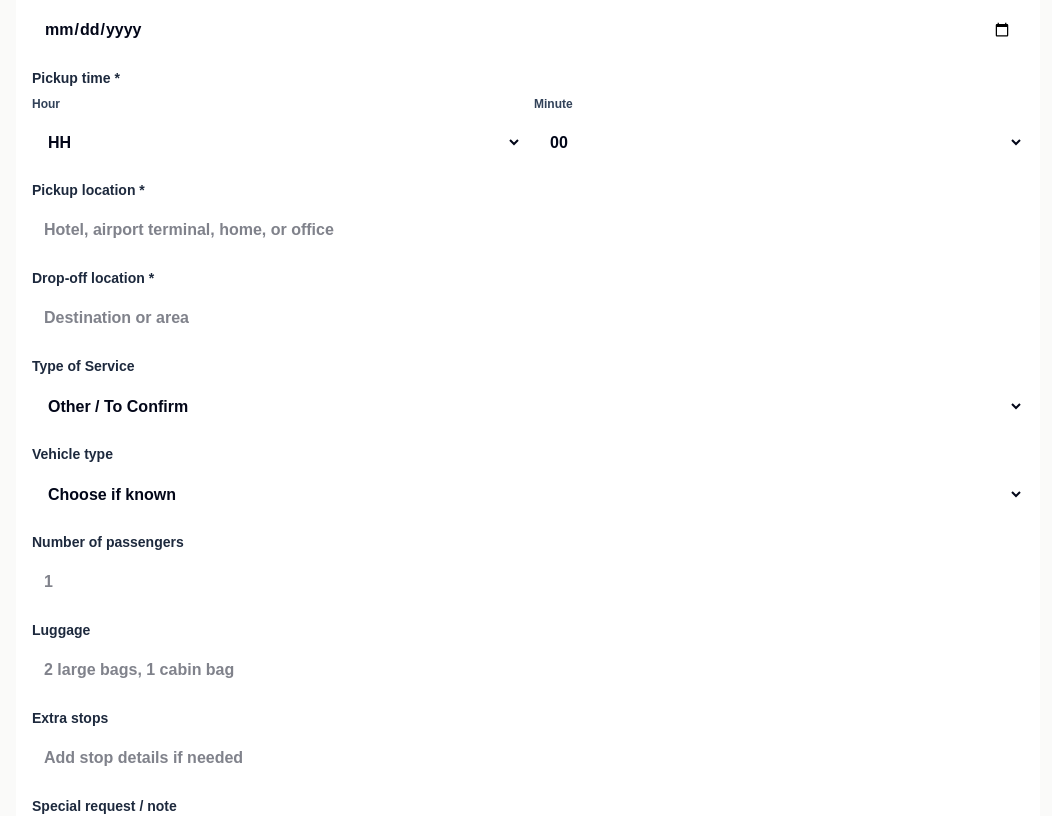
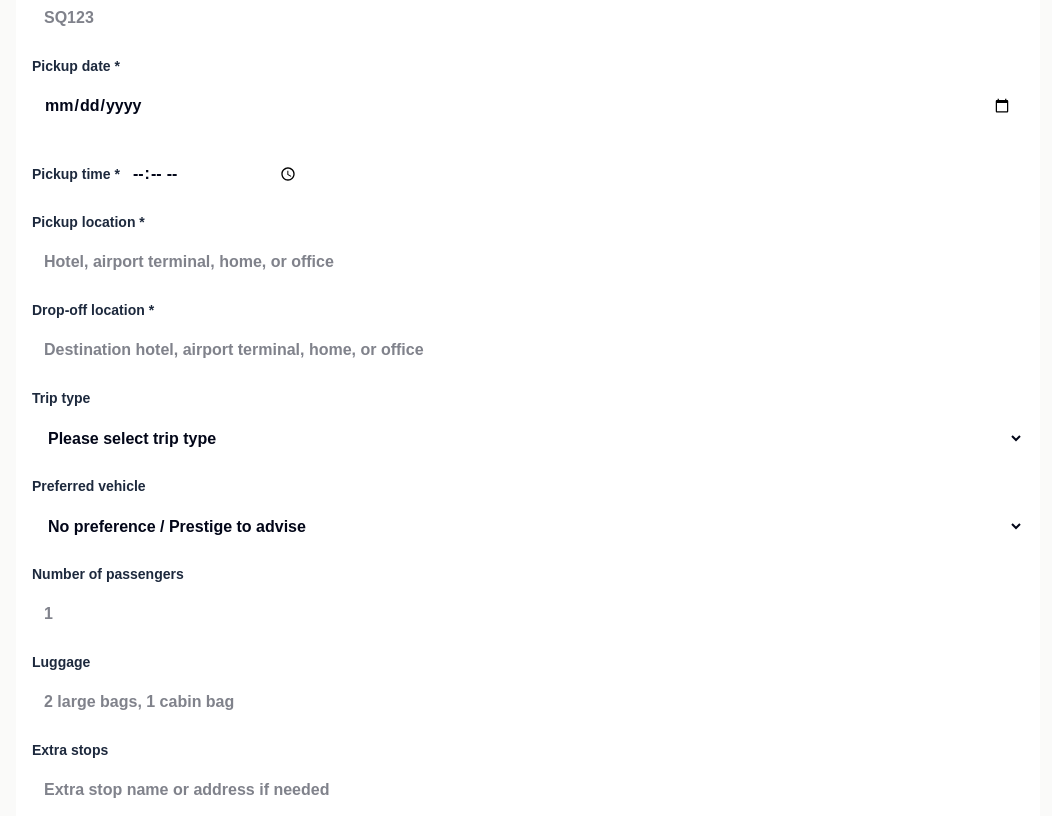
Before and after one commit to Prestigelimosg/-prestige-limo-ops, a Next.js app: page /book in a window 1280 px wide. Shown: the part 1060-1876 px from the top of the page, without its empty margins (112-1164 px from the left). Built offline with nearby package versions, Linux system fonts and the light colour scheme.

Commit message:
Polish customer booking request form

```diff
--- a/app/book/page.tsx
+++ b/app/book/page.tsx
@@ -19,7 +19,7 @@ const serviceOptions = [
   "Point-to-Point Transfer",
   "Hourly / Disposal",
   "Event / VIP Movement",
-  "Other / To Confirm",
+  "Other / Need advice",
 ];
 
 const vehicleOptions = [
@@ -28,23 +28,6 @@ const vehicleOptions = [
   "Hi-roof Minibus",
   "Mercedes E-Class",
   "Mercedes S-Class",
-];
-
-const pickupHourOptions = Array.from({ length: 24 }, (_, hour) => String(hour).padStart(2, "0"));
-
-const pickupMinuteOptions = [
-  "00",
-  "05",
-  "10",
-  "15",
-  "20",
-  "25",
-  "30",
-  "35",
-  "40",
-  "45",
-  "50",
-  "55",
 ];
 
 const bookingMemoryPassengerListId = "customer-booking-memory-passengers";
@@ -126,7 +109,7 @@ const initialForm: BookingRequestForm = {
   flightNumber: "",
   pickupLocation: "",
   dropoffLocation: "",
-  serviceType: "Other / To Confirm",
+  serviceType: "",
   vehicleType: "",
   passengerCount: "",
   luggage: "",
@@ -144,8 +127,8 @@ const requiredFieldLabels: Record<keyof BookingRequestForm, string> = {
   flightNumber: "Flight number if any",
   pickupLocation: "Pickup location",
   dropoffLocation: "Drop-off location",
-  serviceType: "Type of Service",
-  vehicleType: "Vehicle type",
+  serviceType: "Trip type",
+  vehicleType: "Preferred vehicle",
   passengerCount: "Number of passengers",
   luggage: "Luggage",
   extraStops: "Extra stops",
@@ -179,15 +162,6 @@ function feedbackClass(tone: Feedback["tone"]) {
   }
 
   return "border-sky-200 bg-sky-50 text-sky-950";
-}
-
-function splitPickupTime(value: string) {
-  const [hour = "", minute = ""] = value.split(":");
-
-  return {
-    hour: pickupHourOptions.includes(hour) ? hour : "",
-    minute: pickupMinuteOptions.includes(minute) ? minute : "",
-  };
 }
 
 function applyBookingMemoryToForm(
@@ -519,21 +493,6 @@ export default function CustomerBookingPage() {
     setConfirmationStatus(null);
   }
 
-  function updatePickupTimePart(part: "hour" | "minute", value: string) {
-    updateForm((currentForm) => {
-      const current = splitPickupTime(currentForm.pickupTime);
-      const nextHour = part === "hour" ? value : current.hour;
-      const nextMinute = part === "minute" ? value : current.minute || "00";
-
-      return {
-        ...currentForm,
-        pickupTime: nextHour ? `${nextHour}:${nextMinute || "00"}` : "",
-      };
-    });
-    setMissingFields((current) => current.filter((item) => item !== "pickupTime"));
-    setConfirmationStatus(null);
-  }
-
   function applyLocalVoiceDraftFieldFill(transcript: string) {
     const result = applyLocalVoiceDraftFieldFillToForm(formRef.current, transcript);
     setVoiceDraftFilledFields(result.filledFields);
@@ -674,8 +633,6 @@ export default function CustomerBookingPage() {
     return missingFields.includes(field);
   }
 
-  const pickupTimeParts = splitPickupTime(form.pickupTime);
-
   return (
     <main
       className="min-h-screen overflow-x-hidden bg-stone-50 px-4 py-6 text-slate-950 sm:px-6 lg:px-8"
@@ -778,6 +735,15 @@ export default function CustomerBookingPage() {
                   Contact Details
                 </h2>
                 <p className="text-sm text-slate-600">Required fields are marked with *.</p>
+                <div
+                  className="mt-2 rounded-md border border-sky-200 bg-sky-50 px-3 py-2 text-sm leading-6 text-sky-950"
+                  data-customer-booking-request-notice="true"
+                >
+                  <p className="font-semibold">
+                    Prestige Limo will review and confirm your booking shortly.
+                  </p>
+                  <p>This is a booking request only. It is not confirmed until Prestige confirms it.</p>
+                </div>
               </div>
               <div className="mt-4 grid gap-4 md:grid-cols-2">
                 <label className="text-sm font-semibold text-slate-800">
@@ -889,61 +855,21 @@ export default function CustomerBookingPage() {
                   />
                 </label>
 
-                <fieldset
-                  aria-invalid={isMissing("pickupTime")}
-                  className="min-w-0 text-sm font-semibold text-slate-800"
-                  data-customer-booking-field="pickupTime"
-                  data-customer-booking-time-control="selects"
-                  data-required="true"
-                  data-step="300"
-                  data-value={form.pickupTime}
-                >
-                  <legend>Pickup time *</legend>
-                  <div className="mt-2 grid grid-cols-2 gap-3">
-                    <label className="min-w-0 text-xs font-semibold text-slate-700">
-                      Hour
-                      <select
-                        aria-label="Pickup hour"
-                        aria-invalid={isMissing("pickupTime")}
-                        className={fieldClass(isMissing("pickupTime"))}
-                        data-customer-booking-time-part="hour"
-                        onChange={(event) => updatePickupTimePart("hour", event.target.value)}
-                        required
-                        value={pickupTimeParts.hour}
-                      >
-                        <option value="">HH</option>
-                        {pickupHourOptions.map((hour) => (
-                          <option key={hour} value={hour}>
-                            {hour}
-                          </option>
-                        ))}
-                      </select>
-                    </label>
-                    <label className="min-w-0 text-xs font-semibold text-slate-700">
-                      Minute
-                      <select
-                        aria-label="Pickup minute"
-                        className={fieldClass(isMissing("pickupTime"))}
-                        data-customer-booking-time-part="minute"
-                        onChange={(event) => updatePickupTimePart("minute", event.target.value)}
-                        value={pickupTimeParts.minute || "00"}
-                      >
-                        {pickupMinuteOptions.map((minute) => (
-                          <option key={minute} value={minute}>
-                            {minute}
-                          </option>
-                        ))}
-                      </select>
-                    </label>
-                  </div>
+                <label className="text-sm font-semibold text-slate-800">
+                  Pickup time *
                   <input
-                    data-customer-booking-time-value="true"
+                    aria-invalid={isMissing("pickupTime")}
+                    className={`${fieldClass(isMissing("pickupTime"))} max-w-48`}
+                    data-customer-booking-field="pickupTime"
+                    data-customer-booking-time-control="native-time"
                     name="pickupTime"
-                    readOnly
-                    type="hidden"
+                    onChange={(event) => updateField("pickupTime", event.target.value)}
+                    required
+                    step="300"
+                    type="time"
                     value={form.pickupTime}
                   />
-                </fieldset>
+                </label>
 
                 <label className="text-sm font-semibold text-slate-800">
                   Pickup location *
@@ -968,7 +894,7 @@ export default function CustomerBookingPage() {
                     data-customer-booking-field="dropoffLocation"
                     name="dropoffLocation"
                     onChange={(event) => updateField("dropoffLocation", event.target.value)}
-                    placeholder="Destination or area"
+                    placeholder="Destination hotel, airport terminal, home, or office"
                     required
                     type="text"
                     value={form.dropoffLocation}
@@ -976,7 +902,7 @@ export default function CustomerBookingPage() {
                 </label>
 
                 <label className="text-sm font-semibold text-slate-800">
-                  Type of Service
+                  Trip type
                   <select
                     className={fieldClass()}
                     data-customer-booking-field="serviceType"
@@ -984,6 +910,7 @@ export default function CustomerBookingPage() {
                     onChange={(event) => updateField("serviceType", event.target.value)}
                     value={form.serviceType}
                   >
+                    <option value="">Please select trip type</option>
                     {serviceOptions.map((option) => (
                       <option key={option} value={option}>
                         {option}
@@ -993,7 +920,7 @@ export default function CustomerBookingPage() {
                 </label>
 
                 <label className="text-sm font-semibold text-slate-800">
-                  Vehicle type
+                  Preferred vehicle
                   <select
                     className={fieldClass()}
                     data-customer-booking-field="vehicleType"
@@ -1001,7 +928,7 @@ export default function CustomerBookingPage() {
                     onChange={(event) => updateField("vehicleType", event.target.value)}
                     value={form.vehicleType}
                   >
-                    <option value="">Choose if known</option>
+                    <option value="">No preference / Prestige to advise</option>
                     {vehicleOptions.map((option) => (
                       <option key={option} value={option}>
                         {option}
@@ -1044,7 +971,7 @@ export default function CustomerBookingPage() {
                     data-customer-booking-field="extraStops"
                     name="extraStops"
                     onChange={(event) => updateField("extraStops", event.target.value)}
-                    placeholder="Add stop details if needed"
+                    placeholder="Extra stop name or address if needed"
                     type="text"
                     value={form.extraStops}
                   />
--- a/app/my-bookings/page.tsx
+++ b/app/my-bookings/page.tsx
@@ -41,7 +41,7 @@ const serviceOptions = [
   "Point-to-Point Transfer",
   "Hourly / Disposal",
   "Event / VIP Movement",
-  "Other / To Confirm",
+  "Other / Need advice",
 ];
 
 const vehicleOptions = [
@@ -50,23 +50,6 @@ const vehicleOptions = [
   "Hi-roof Minibus",
   "Mercedes E-Class",
   "Mercedes S-Class",
-];
-
-const pickupHourOptions = Array.from({ length: 24 }, (_, hour) => String(hour).padStart(2, "0"));
-
-const pickupMinuteOptions = [
-  "00",
-  "05",
-  "10",
-  "15",
-  "20",
-  "25",
-  "30",
-  "35",
-  "40",
-  "45",
-  "50",
-  "55",
 ];
 
 const visibleBookingLimit = 10;
@@ -111,7 +94,7 @@ const initialBookingRequestForm: BookingRequestForm = {
   flightNumber: "",
   pickupLocation: "",
   dropoffLocation: "",
-  serviceType: "Other / To Confirm",
+  serviceType: "",
   vehicleType: "",
   passengerCount: "",
   luggage: "",
@@ -192,15 +175,6 @@ function feedbackClass(tone: BookingRequestFeedback["tone"]) {
   }
 
   return "border-sky-200 bg-sky-50 text-sky-950";
-}
-
-function splitPickupTime(value: string) {
-  const [hour = "", minute = ""] = value.split(":");
-
-  return {
-    hour: pickupHourOptions.includes(hour) ? hour : "",
-    minute: pickupMinuteOptions.includes(minute) ? minute : "",
-  };
 }
 
 function canRequestBookingReview(booking: CustomerPortalBooking) {
@@ -333,7 +307,6 @@ export default function CustomerPortalPage() {
     return currentPortalMonth.label;
   })();
   const expandedBooking = visibleBookings.find((booking) => booking.id === expandedBookingId);
-  const pickupTimeParts = splitPickupTime(bookingRequestForm.pickupTime);
   const emptyBookingsMessage =
     portalBookingsLoadState === "loading"
       ? "Loading bookings."
@@ -400,20 +373,6 @@ export default function CustomerPortalPage() {
   function updateBookingRequestField(field: keyof BookingRequestForm, value: string) {
     setBookingRequestForm((current) => ({ ...current, [field]: value }));
     setMissingBookingRequestFields((current) => current.filter((item) => item !== field));
-  }
-
-  function updatePickupTimePart(part: "hour" | "minute", value: string) {
-    setBookingRequestForm((currentForm) => {
-      const current = splitPickupTime(currentForm.pickupTime);
-      const nextHour = part === "hour" ? value : current.hour;
-      const nextMinute = part === "minute" ? value : current.minute || "00";
-
-      return {
-        ...currentForm,
-        pickupTime: nextHour ? `${nextHour}:${nextMinute || "00"}` : "",
-      };
-    });
-    setMissingBookingRequestFields((current) => current.filter((item) => item !== "pickupTime"));
   }
 
   function handleBookingRequestSubmit(event: FormEvent<HTMLFormElement>) {
@@ -522,6 +481,15 @@ export default function CustomerPortalPage() {
                     New Booking Request
                   </h2>
                   <p className="text-sm text-slate-600">Required fields are marked with *.</p>
+                  <div
+                    className="mt-2 rounded-md border border-sky-200 bg-sky-50 px-3 py-2 text-sm leading-6 text-sky-950"
+                    data-customer-portal-request-notice="true"
+                  >
+                    <p className="font-semibold">
+                      Prestige Limo will review and confirm your booking shortly.
+                    </p>
+                    <p>This is a booking request only. It is not confirmed until Prestige confirms it.</p>
+                  </div>
                 </div>
                 <div className="mt-3 grid gap-3 md:grid-cols-2">
                   <label className="text-sm font-semibold text-slate-800">
@@ -614,51 +582,22 @@ export default function CustomerPortalPage() {
                     />
                   </label>
 
-                  <fieldset className="text-sm font-semibold text-slate-800" data-customer-portal-pickup-time="true">
-                    <legend>Pickup time *</legend>
-                    <div className="mt-2 grid grid-cols-2 gap-3">
-                      <label className="sr-only" htmlFor="portal-pickup-hour">
-                        Pickup hour
-                      </label>
-                      <select
-                        aria-invalid={isBookingRequestMissing("pickupTime")}
-                        className={fieldClass(isBookingRequestMissing("pickupTime")).replace("mt-2 ", "")}
-                        data-customer-portal-pickup-hour="true"
-                        id="portal-pickup-hour"
-                        name="pickupHour"
-                        onChange={(event) => updatePickupTimePart("hour", event.target.value)}
-                        required
-                        value={pickupTimeParts.hour}
-                      >
-                        <option value="">HH</option>
-                        {pickupHourOptions.map((hour) => (
-                          <option key={hour} value={hour}>
-                            {hour}
-                          </option>
-                        ))}
-                      </select>
-                      <label className="sr-only" htmlFor="portal-pickup-minute">
-                        Pickup minute
-                      </label>
-                      <select
-                        aria-invalid={isBookingRequestMissing("pickupTime")}
-                        className={fieldClass(isBookingRequestMissing("pickupTime")).replace("mt-2 ", "")}
-                        data-customer-portal-pickup-minute="true"
-                        id="portal-pickup-minute"
-                        name="pickupMinute"
-                        onChange={(event) => updatePickupTimePart("minute", event.target.value)}
-                        required
-                        value={pickupTimeParts.minute}
-                      >
-                        <option value="">MM</option>
-                        {pickupMinuteOptions.map((minute) => (
-                          <option key={minute} value={minute}>
-                            {minute}
-                          </option>
-                        ))}
-                      </select>
-                    </div>
-                  </fieldset>
+                  <label className="text-sm font-semibold text-slate-800">
+                    Pickup time *
+                    <input
+                      aria-invalid={isBookingRequestMissing("pickupTime")}
+                      className={`${fieldClass(isBookingRequestMissing("pickupTime"))} max-w-48`}
+                      data-customer-portal-pickup-time="native-time"
+                      data-customer-portal-request-field="pickupTime"
+                      data-step="300"
+                      name="pickupTime"
+                      onChange={(event) => updateBookingRequestField("pickupTime", event.target.value)}
+                      required
+                      step="300"
+                      type="time"
+                      value={bookingRequestForm.pickupTime}
+                    />
+                  </label>
 
                   <label className="text-sm font-semibold text-slate-800">
                     Pickup location
@@ -667,7 +606,7 @@ export default function CustomerPortalPage() {
                       data-customer-portal-request-field="pickupLocation"
                       name="pickupLocation"
                       onChange={(event) => updateBookingRequestField("pickupLocation", event.target.value)}
-                      placeholder="Hotel, airport, or address"
+                      placeholder="Hotel, airport terminal, lobby, home, or office"
                       type="text"
                       value={bookingRequestForm.pickupLocation}
                     />
@@ -680,14 +619,14 @@ export default function CustomerPortalPage() {
                       data-customer-portal-request-field="dropoffLocation"
                       name="dropoffLocation"
                       onChange={(event) => updateBookingRequestField("dropoffLocation", event.target.value)}
-                      placeholder="Hotel, airport, or address"
+                      placeholder="Destination hotel, airport terminal, home, or office"
                       type="text"
                       value={bookingRequestForm.dropoffLocation}
                     />
                   </label>
 
                   <label className="text-sm font-semibold text-slate-800">
-                    Type of Service
+                    Trip type
                     <select
                       className={fieldClass()}
                       data-customer-portal-request-field="serviceType"
@@ -695,6 +634,7 @@ export default function CustomerPortalPage() {
                       onChange={(event) => updateBookingRequestField("serviceType", event.target.value)}
                       value={bookingRequestForm.serviceType}
                     >
+                      <option value="">Please select trip type</option>
                       {serviceOptions.map((option) => (
                         <option key={option} value={option}>
                           {option}
@@ -704,7 +644,7 @@ export default function CustomerPortalPage() {
                   </label>
 
                   <label className="text-sm font-semibold text-slate-800">
-                    Vehicle type
+                    Preferred vehicle
                     <select
                       className={fieldClass()}
                       data-customer-portal-request-field="vehicleType"
@@ -712,7 +652,7 @@ export default function CustomerPortalPage() {
                       onChange={(event) => updateBookingRequestField("vehicleType", event.target.value)}
                       value={bookingRequestForm.vehicleType}
                     >
-                      <option value="">To confirm</option>
+                      <option value="">No preference / Prestige to advise</option>
                       {vehicleOptions.map((option) => (
                         <option key={option} value={option}>
                           {option}
@@ -755,7 +695,7 @@ export default function CustomerPortalPage() {
                       data-customer-portal-request-field="extraStops"
                       name="extraStops"
                       onChange={(event) => updateBookingRequestField("extraStops", event.target.value)}
-                      placeholder="Any extra stop details"
+                      placeholder="Extra stop name or address if needed"
                       type="text"
                       value={bookingRequestForm.extraStops}
                     />
```
Also changed, not shown: app/driver-job/[token]/page.tsx (+8 -8 lines), scripts/test-public-customer-form-surface-boundary-guard.mjs (+7 -5 lines), scripts/test-app-smoke-browser.mjs.
